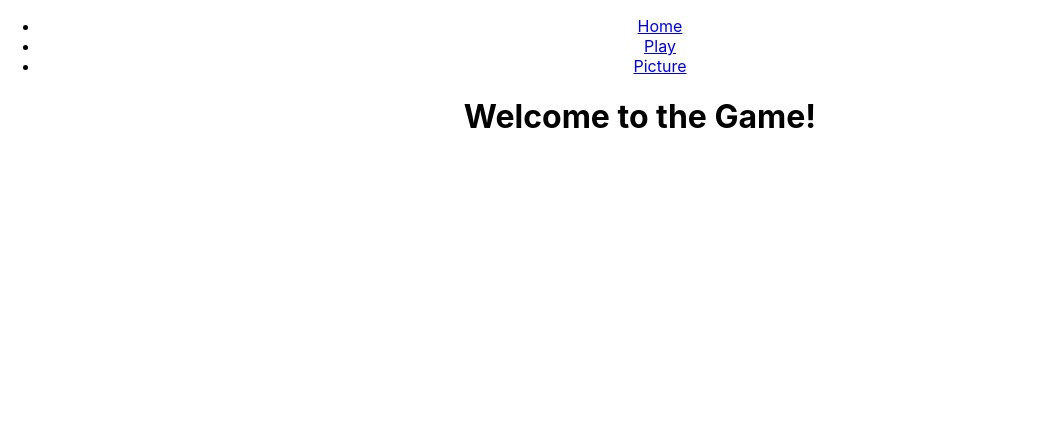
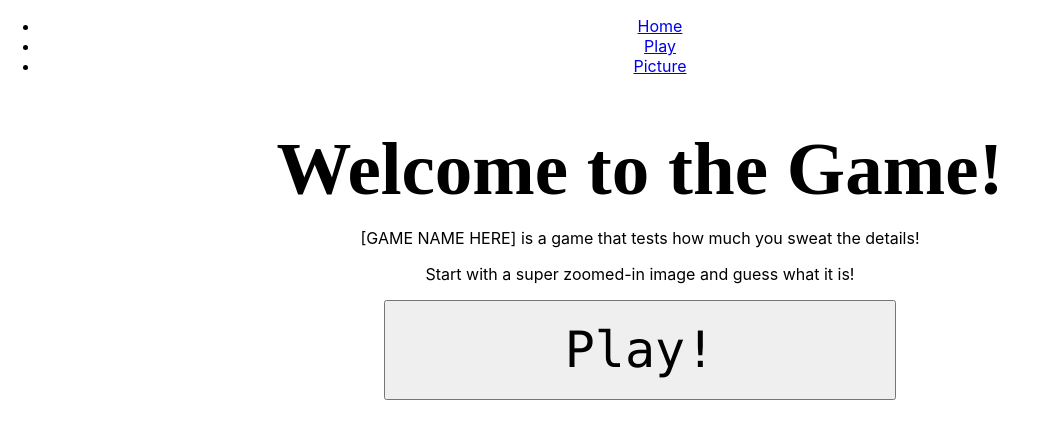
Before and after one commit to hallegv/cmsi-298-final-project, a React (Create React App) app: page / in a window 1280 px wide. Shown: the top 438 px of the page, without its empty margins (0-1037 px from the left). Built offline with nearby package versions, Linux system fonts and the light colour scheme.

Commit message:
Updated HomePage. Button not functional.

```diff
--- a/src/components/HomePage.jsx
+++ b/src/components/HomePage.jsx
@@ -1,5 +1,26 @@
 import React from "react";
 
-export default function HomePage() {
-  return <h1>Welcome to the Game!</h1>;
+export default function HomePage(props) {
+
+  return <div>
+    <h1 style = {{
+      textAlign: "center",
+      fontFamily: "Papyrus",
+      fontSize: 75,
+      borderBottom: 0,
+      paddingBottom: 0,
+      marginBottom: 0}}
+      >Welcome to the Game!</h1>
+
+    <p>[GAME NAME HERE] is a game that tests how much you sweat the details!</p>
+    <p>Start with a super zoomed-in image and guess what it is!</p>
+
+    <button style = {{
+      width: "40%",
+      height: 100,
+      fontSize: 50,
+      fontFamily: "Monaco",
+    }}>Play!</button>
+  </div>;
+
 }
```
